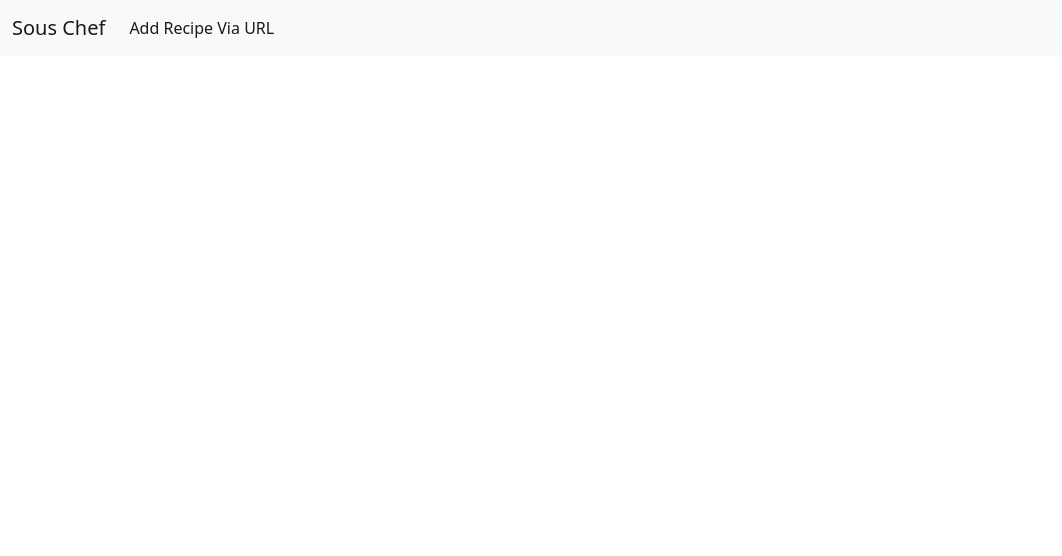
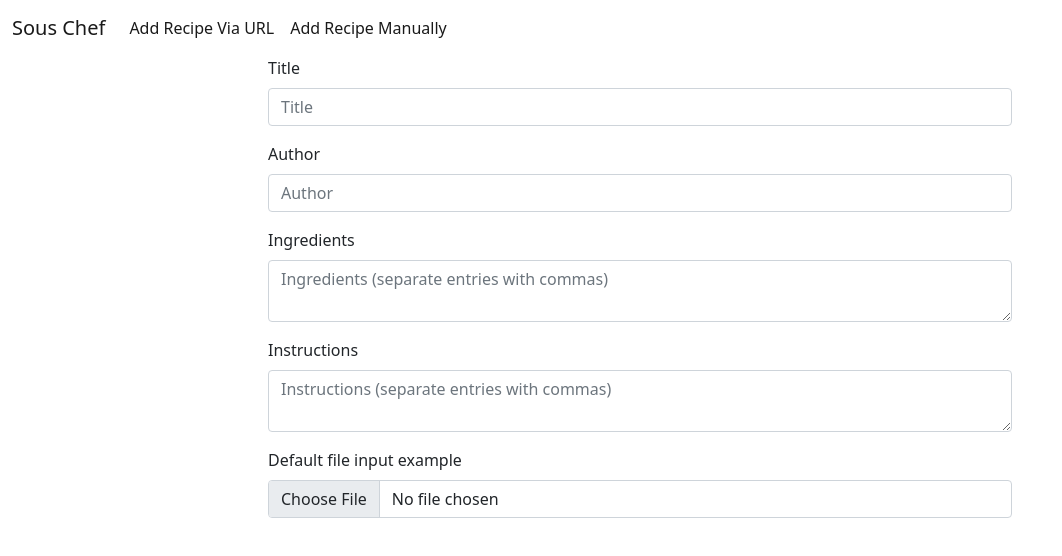
Before and after one commit to Zahnen/sous-chef, a React (Create React App) app in the folder client/: page /addrecipe in a window 1280 px wide. Shown: the top 556 px of the page, without its empty margins (0-1062 px from the left). Built offline with nearby package versions, Linux system fonts and the light colour scheme.

Commit message:
add NewRecipe Form

```diff
--- a/client/src/components/App.js
+++ b/client/src/components/App.js
@@ -1,5 +1,6 @@
 import React from 'react';
 import AddRecipeURL from './AddRecipeURL';
+import NewRecipeForm from './NewRecipeForm';
 import NavBar from './NavBar';
 import { BrowserRouter as Router, Switch, Route } from "react-router-dom";
 import './App.css';
@@ -13,6 +14,9 @@ function App() {
           <Route path="/addrecipeurl">
             <AddRecipeURL/>
           </Route>
+          <Route path="/addrecipe">
+            <NewRecipeForm/>
+          </Route>
         </Switch>
       </div>
     </Router>
--- a/client/src/components/NavBar.js
+++ b/client/src/components/NavBar.js
@@ -3,7 +3,7 @@ import { Link } from 'react-router-dom';
 
 function NavBar() {
 return(
-  <nav className="navbar navbar-expand-lg navbar-light bg-light">
+  <nav className="navbar navbar-expand-lg navbar-light bg-white">
     <div className="container-fluid">
       <Link to="/catstone" className="navbar-brand" >Sous Chef</Link>
       <button className="navbar-toggler" type="button" data-bs-toggle="collapse" data-bs-target="#navbarNav" aria-controls="navbarNav" aria-expanded="false" aria-label="Toggle navigation">
@@ -14,6 +14,9 @@ return(
           <li className="nav-item">
             <Link className="nav-link active" aria-current="page" to="/addrecipeurl">Add Recipe Via URL</Link>
           </li>
+          <li className="nav-item">
+            <Link className="nav-link active" aria-current="page" to="/addrecipe">Add Recipe Manually</Link>
+          </li>
         </ul>
       </div>
     </div>
--- /dev/null
+++ b/client/src/components/NewRecipeForm.js
@@ -0,0 +1,84 @@
+import React from "react";
+// import PropTypes from "prop-types";
+// import { useFirestore } from 'react-redux-firebase';
+
+
+function NewRecipeForm(props){
+  // const firestore = useFirestore();
+  // function addRecipeToFirestore(event) {
+  //   event.preventDefault();
+  //   props.onRecipeAdd();
+  //   return firestore.collection('recipes').add(
+  //     {
+  //       title: event.target.title.value,
+  //       author: event.target.author.value,
+  //       ingredients: event.target.ingredients.value,
+  //       instructions: event.target.instructions.value
+  //     }
+  //   );
+  // }
+  return (
+    <>
+      <div className="container" style={{width: '48rem'}}>
+        <form>
+          <div class="mb-3">
+            <label for="title" className="form-label">Title</label>
+            <input
+              className="form-control"
+              type="text"
+              name="title"
+              placeholder="Title" />
+          </div>
+          <div class="mb-3">
+            <label for="author" className="form-label">Author</label>
+            <input
+              className="form-control"
+              type="text"
+              name="author"
+              placeholder="Author" />
+          </div>
+          <div class="mb-3">
+            <label for="ingredients" className="form-label">Ingredients</label>
+            <textarea
+              className="form-control"
+              type="textarea"
+              name="ingredients"
+              placeholder="Ingredients (separate entries with commas)" />
+          </div>
+          <div class="mb-3">
+            <label for="instructions" className="form-label">Instructions</label>
+            <textarea
+              className="form-control"
+              type="textarea"
+              name="instructions"
+              placeholder="Instructions (separate entries with commas)" />
+          </div>
+          <div class="mb-3">
+            <label for="image" class="form-label">Default file input example</label>
+            <input class="form-control" type="file" name="image" />
+          </div>
+          {/* <Form.Label>Author</Form.Label>
+            <Form.Label>Ingredients</Form.Label>
+            <Form.Control
+              type="text"
+              name="ingredients"
+              placeholder="Ingredients" />
+            <Form.Label>Instructions</Form.Label>
+            <Form.Control
+              type="text"
+              name="instructions"
+              placeholder="Instructions" />
+          <Button variant="success" type="submit">Add Recipe</Button> */}
+        </form>
+      </div>
+    </>
+  );
+}
+
+// NewRecipeForm.propTypes = {
+//   onRecipeAdd: PropTypes.func,
+//   formSubmissionHandler: PropTypes.func,
+//   buttonText: PropTypes.string
+// };
+
+export default NewRecipeForm;
```
